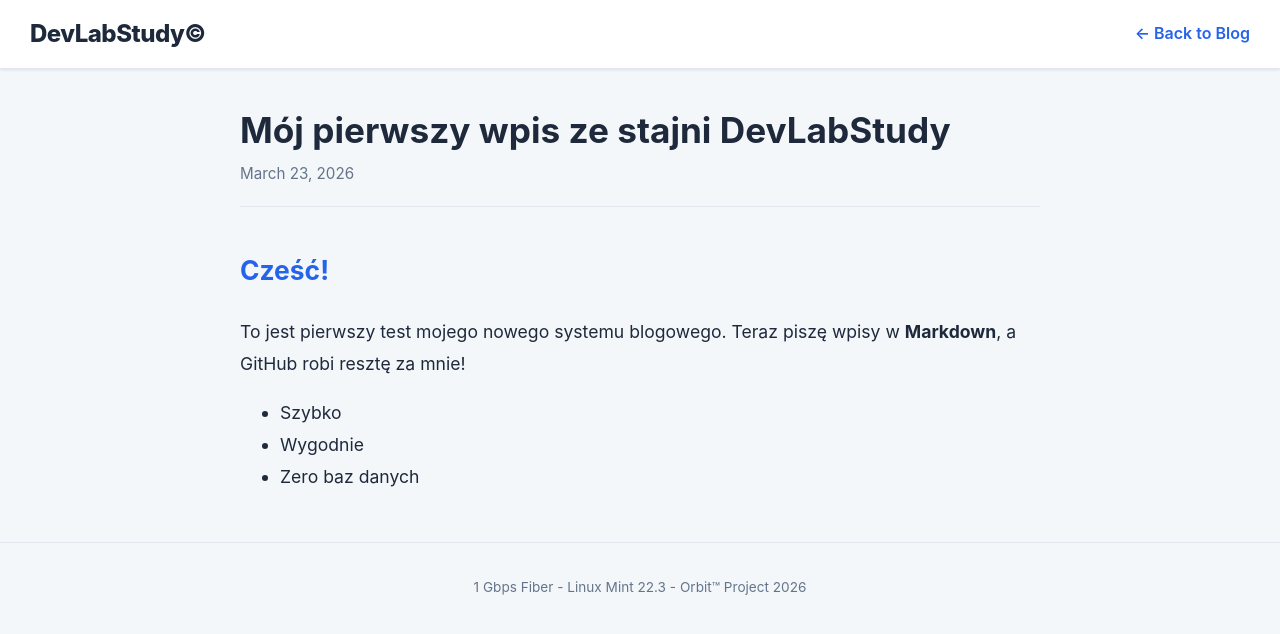
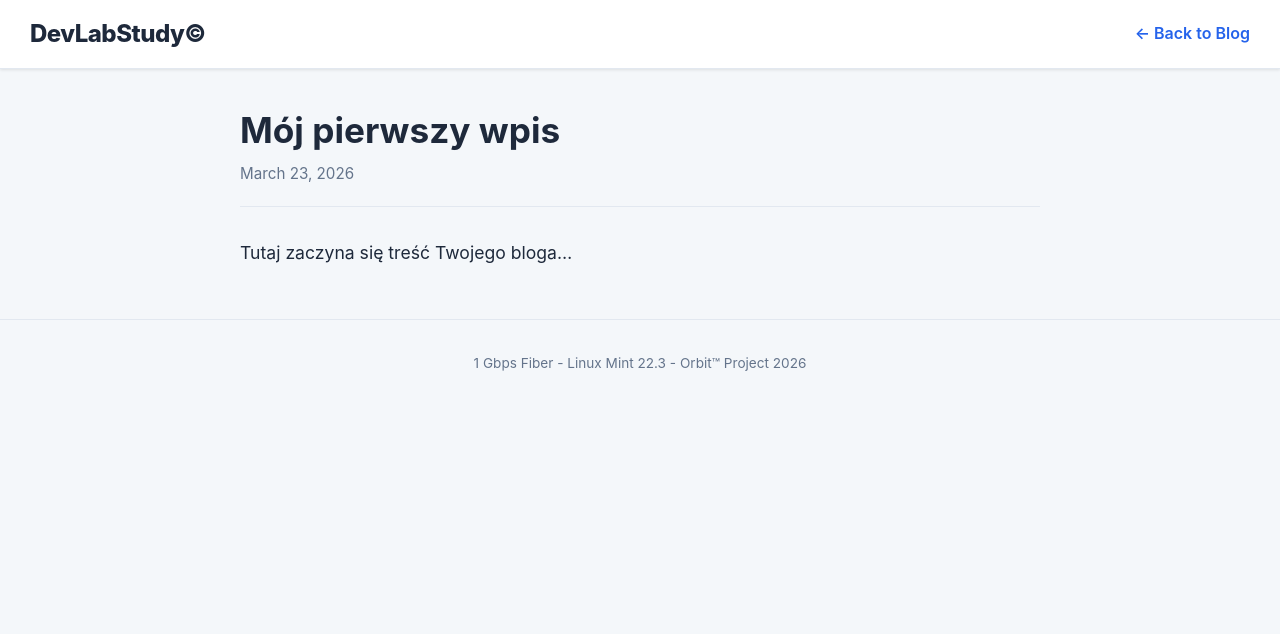
Before and after one commit to TobiMessi/TobiMessi.github.io, a Jekyll site: the page built from _posts/2026-03-23-moj-pierwszy-wpis.md, in a window 1280 px wide. Shown: the top 634 px of the page. Built offline with Jekyll 4.4.1, drawn with Linux system fonts in a browser that asks for light colours.

Commit message:
Update 2026-03-23-moj-pierwszy-wpis.md

```diff
--- a/_posts/2026-03-23-moj-pierwszy-wpis.md
+++ b/_posts/2026-03-23-moj-pierwszy-wpis.md
@@ -1,12 +1,6 @@
 ---
 layout: post
-title: "Mój pierwszy wpis ze stajni DevLabStudy"
+title: "Mój pierwszy wpis"
 ---
 
-## Cześć!
-To jest pierwszy test mojego nowego systemu blogowego.
-Teraz piszę wpisy w **Markdown**, a GitHub robi resztę za mnie!
-
-- Szybko
-- Wygodnie
-- Zero baz danych
+Tutaj zaczyna się treść Twojego bloga...
```
